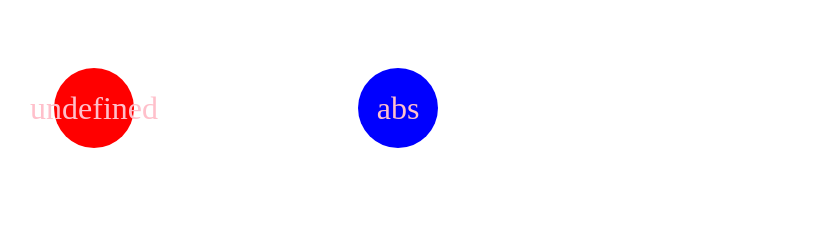
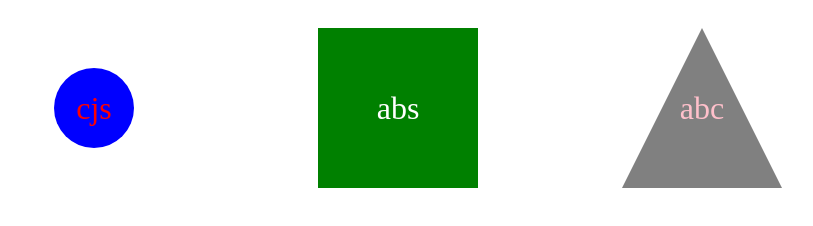
Before and after one commit to abigailmgarcia/SVG-Logo, a website: page index.html in a window 1280 px wide. Shown: the whole page, without its empty margins (64-877 px from the left). Drawn offline with Linux system fonts and the light colour scheme.

Commit message:
trying to get test to pass

```diff
--- a/index.html
+++ b/index.html
@@ -4,9 +4,12 @@
     <meta charset="UTF-8">
     <meta name="viewport" content="width=device-width, initial-scale=1.0">
     <title>SVG Docs</title>
+    <body>
+         <svg viewBox="0 0 100 100" width="300" height="200"><circle cx="50%" cy="50%" r="20" fill="blue"/><text x="50%" y="50%" text-anchor="middle" dominant-baseline="central" fill="red">cjs</text></svg>
+         <svg viewBox="0 0 100 100" width="300" height="200"><rect x="10" y="10" width="80" height="80" fill="green"/><text x="50" y="50" text-anchor="middle" dominant-baseline="central" fill="white">abs</text></svg>
+
+         <svg viewBox="0 0 100 100" width="300" height="200"><polygon points="50, 10 90, 90 10, 90" fill="grey"/><text x="50" y="50" text-anchor="middle" dominant-baseline="central" fill="pink">abc</text></svg>
+    </body>
+
 </head>
-<body>
-    <svg viewBox="0 0 100 100" width="300" height="200"><circle cx="50%" cy="50%" r="20" fill="red"/><text x="50%" y="50%" text-anchor="middle" dominant-baseline="central" fill="pink">undefined</text></svg>
-    <svg viewBox="0 0 100 100" width="300" height="200"><circle cx="50%" cy="50%" r="20" fill="blue"/><text x="50%" y="50%" text-anchor="middle" dominant-baseline="central" fill="pink">abs</text></svg>
-</body>
 </html>
```
Also changed, not shown: lib/shapes.test.js (+29 -16 lines), index.js (line endings or trailing spaces), logo.svg.
